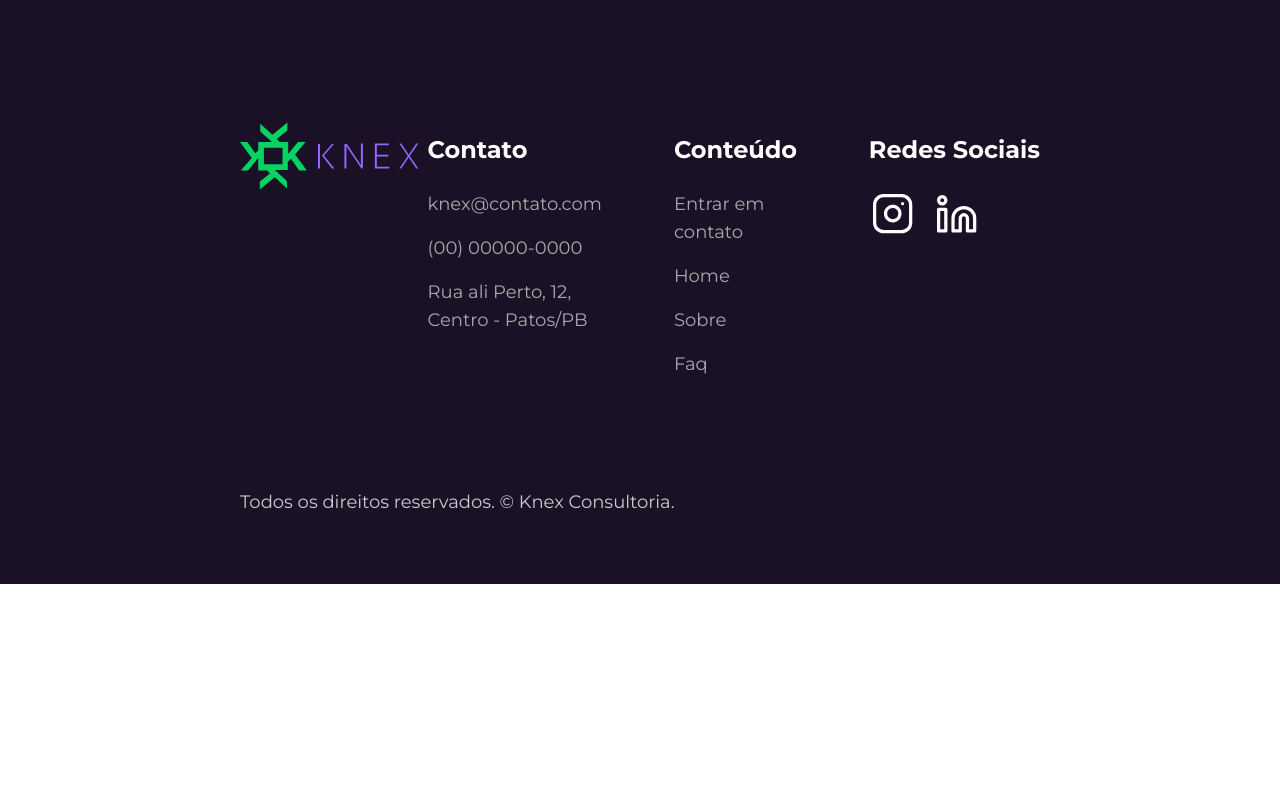
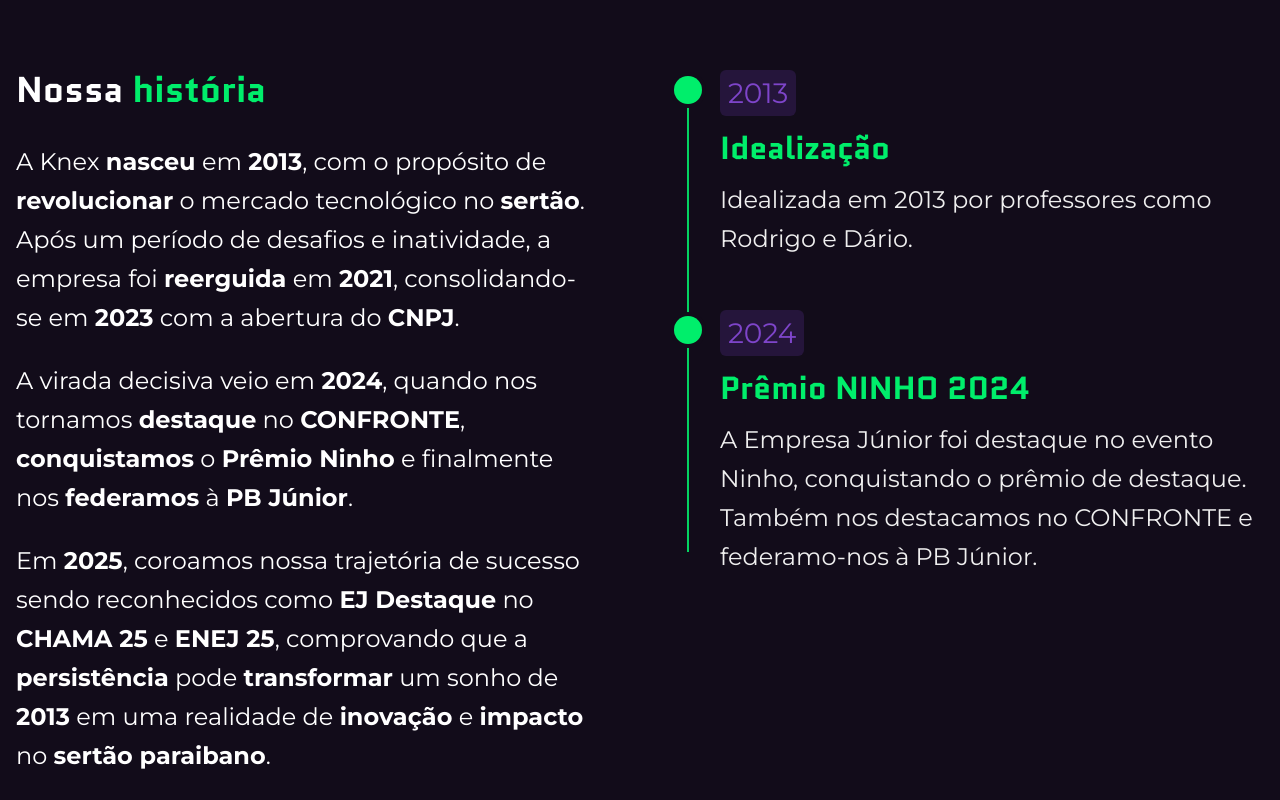
Before and after one commit to knex-projects/NewKnex-lp, a Next.js app: page /sobre in a window 1280 px wide. Shown: the part 1020-1820 px from the top of the page. Before the commit the page ends 1604 px from the top, so only its background shows below. Built offline with nearby package versions, Linux system fonts and the light colour scheme.

Commit message:
feat(OurHistorySection): Add OurHistorySection component to display company history timeline

```diff
--- a/src/app/sobre/page.tsx
+++ b/src/app/sobre/page.tsx
@@ -1,9 +1,11 @@
 import { AboutUsSection } from "@/src/components";
+import { OurHistorySection } from "@/src/components/section/ourhistorysection";
 
 export default function Sobre() {
     return (
         <main className="bg-BackGround">
             <AboutUsSection />
+            <OurHistorySection />
         </main>
     )
 }
--- /dev/null
+++ b/src/components/section/ourhistorysection.tsx
@@ -0,0 +1,97 @@
+const TIMELINE_ITEMS = [
+  {
+    year: "2013",
+    title: "Idealização",
+    description:
+      "Idealizada em 2013 por professores como Rodrigo e Dário.",
+  },
+  {
+    year: "2024",
+    title: "Prêmio NINHO 2024",
+    description:
+      "A Empresa Júnior foi destaque no evento Ninho, conquistando o prêmio de destaque. Também nos destacamos no CONFRONTE e federamo-nos à PB Júnior.",
+  }
+] as const;
+
+export const OurHistorySection = () => {
+  return (
+    <section className="bg-BackGround py-16 lg:py-20">
+      <div className="container mx-auto grid grid-cols-1 gap-14 px-4 lg:grid-cols-2 lg:items-start lg:gap-x-10 lg:gap-y-0 xl:gap-x-16">
+        <div className="mx-auto w-full max-w-[625px] text-start lg:mx-0 lg:max-w-none lg:pr-2">
+          <h2 className="mb-6 font-quantico text-2xl font-bold text-white sm:mb-8 sm:text-3xl lg:text-4xl">
+            Nossa <span className="text-G4">história</span>
+          </h2>
+
+          <div className="flex flex-col gap-6 font-montserrat sm:text-[24px] font-light leading-relaxed text-white text-lg">
+            <p>
+              A Knex <strong className="font-semibold">nasceu</strong> em{" "}
+              <strong className="font-semibold">2013</strong>, com o propósito de{" "}
+              <strong className="font-semibold">revolucionar</strong> o mercado
+              tecnológico no <strong className="font-semibold">sertão</strong>. Após
+              um período de desafios e inatividade, a empresa foi{" "}
+              <strong className="font-semibold">reerguida</strong> em{" "}
+              <strong className="font-semibold">2021</strong>, consolidando-se em{" "}
+              <strong className="font-semibold">2023</strong> com a abertura do{" "}
+              <strong className="font-semibold">CNPJ</strong>.
+            </p>
+
+            <p>
+              A virada decisiva veio em{" "}
+              <strong className="font-semibold">2024</strong>, quando nos tornamos{" "}
+              <strong className="font-semibold">destaque</strong>{" "}
+              no <strong className="font-semibold">CONFRONTE</strong>,{" "}
+              <strong className="font-semibold">conquistamos</strong> o{" "}
+              <strong className="font-semibold">Prêmio Ninho</strong> e finalmente nos{" "}
+              <strong className="font-semibold">federamos</strong> à{" "}
+              <strong className="font-semibold">PB Júnior</strong>.
+            </p>
+
+            <p>
+              Em <strong className="font-semibold">2025</strong>, coroamos nossa
+              trajetória de sucesso sendo reconhecidos como{" "}
+              <strong className="font-semibold">EJ Destaque</strong> no{" "}
+              <strong className="font-semibold">CHAMA 25</strong> e{" "}
+              <strong className="font-semibold">ENEJ 25</strong>, comprovando que a{" "}
+              <strong className="font-semibold">persistência</strong> pode{" "}
+              <strong className="font-semibold">transformar</strong> um sonho de{" "}
+              <strong className="font-semibold">2013</strong> em uma realidade de{" "}
+              <strong className="font-semibold">inovação</strong> e{" "}
+              <strong className="font-semibold">impacto</strong> no{" "}
+              <strong className="font-semibold">sertão paraibano</strong>.
+            </p>
+          </div>
+        </div>
+
+        <div className="relative mx-auto w-full max-w-2xl lg:mx-0 lg:max-w-none lg:pl-2">
+          <div
+            className="pointer-events-none absolute left-3.5 top-6 z-0 w-0.5 -translate-x-1/2 bg-G3 bottom-6 sm:left-4 sm:top-7 sm:bottom-7"
+            aria-hidden
+          />
+          <ol className="relative z-10 list-none space-y-10 sm:space-y-12">
+            {TIMELINE_ITEMS.map((item) => (
+              <li key={`${item.year}-${item.title}`} className="flex gap-5 sm:gap-6">
+                <div className="flex w-7 shrink-0 justify-center pt-1 lg:w-4 sm:pt-1.5">
+                  <span
+                    className="h-6 w-6 shrink-0 rounded-full bg-G4 ring-4 ring-BackGround sm:h-7 sm:w-7"
+                    aria-hidden
+                  />
+                </div>
+                <div className="min-w-0 flex-1 pb-1">
+                  <span className="inline-block rounded-md bg-P1 px-2.5 py-1 font-montserrat text-[20px] font-medium text-P4 sm:text-[28px] md:px-2 md:py-0.5">
+                    {item.year}
+                  </span>
+                  <h3 className="mt-2 font-quantico sm:text-[32px] font-bold text-G4 text-[24px]">
+                    {item.title}
+                  </h3>
+                  <p className="mt-2 max-w-prose font-montserrat sm:text-[24px] font-light leading-relaxed text-W5 text-[16px] md:leading-relaxed">
+                    {item.description}
+                  </p>
+                </div>
+              </li>
+            ))}
+          </ol>
+        </div>
+      </div>
+    </section>
+  );
+};
```
